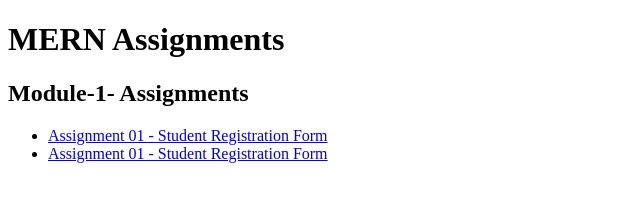
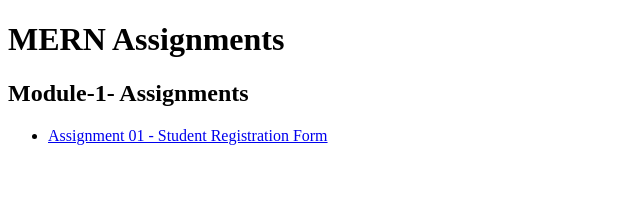
Before and after one commit to Mohan-25-oss/MERN-Assignments, a plain HTML site: page index.html in a window 1280 px wide. Shown: the whole page, without its empty margins (0-640 px from the left). Drawn offline with Linux system fonts and the light colour scheme.

Commit message:
removed one form

```diff
--- a/index.html
+++ b/index.html
@@ -18,11 +18,6 @@
                 Assignment 01 - Student Registration Form
             </a>
         </li>
-        <li>
-            <a href="./m2-css-html-list/">
-                Assignment 01 - Student Registration Form
-            </a>
-        </li>
     </ul>
 
 </body>
```
